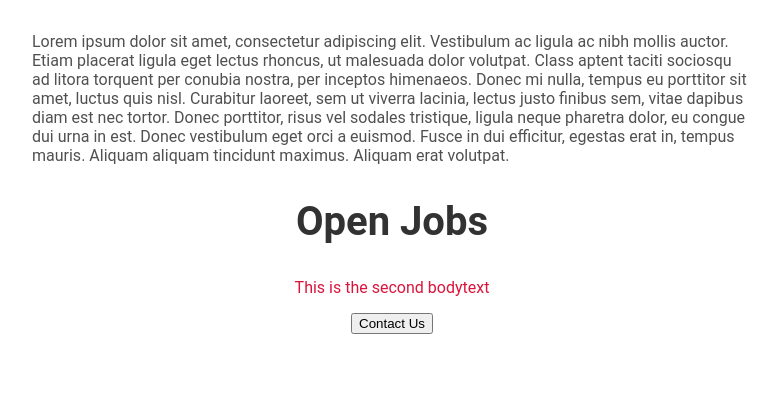
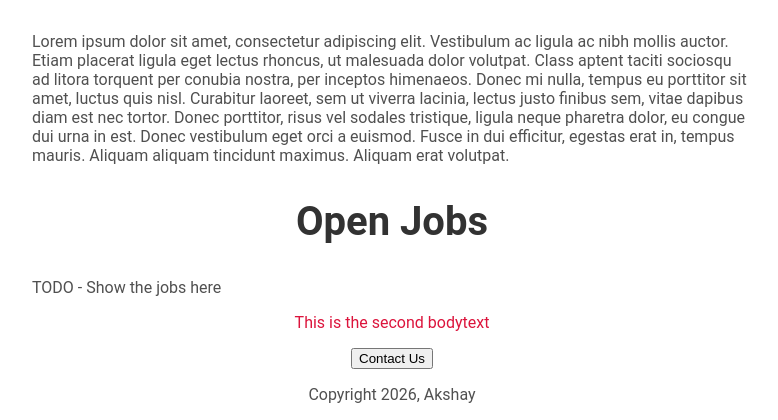
Before and after one commit to VennCoder/JCW, a Flask app: page / in a window 1280 px wide. Shown: the part 1121-1541 px from the top of the page, without its empty margins (248-1026 px from the left). Before the commit the page ends 1455 px from the top, so only its background shows below. Run offline with Flask 3, Linux system fonts and the light colour scheme.

Commit message:
Added HTML and CSS

```diff
--- a/templates/home.html
+++ b/templates/home.html
@@ -48,9 +48,11 @@
             <h2>About Careers</h2>
             <p>Lorem ipsum dolor sit amet, consectetur adipiscing elit. Vestibulum ac ligula ac nibh mollis auctor. Etiam placerat ligula eget lectus rhoncus, ut malesuada dolor volutpat. Class aptent taciti sociosqu ad litora torquent per conubia nostra, per inceptos himenaeos. Donec mi nulla, tempus eu porttitor sit amet, luctus quis nisl. Curabitur laoreet, sem ut viverra lacinia, lectus justo finibus sem, vitae dapibus diam est nec tortor. Donec porttitor, risus vel sodales tristique, ligula neque pharetra dolor, eu congue dui urna in est. Donec vestibulum eget orci a euismod. Fusce in dui efficitur, egestas erat in, tempus mauris. Aliquam aliquam tincidunt maximus. Aliquam erat volutpat.</p>
             <h2>Open Jobs</h2>
+            <p>TODO - Show the jobs here</p>
             <p class="bodytext">This is the second bodytext</p>
             <div style= "text-align:center;";>
                 <button id="contactButton">Contact Us</button>
+                <p> Copyright 2026, Akshay</p>
             </div>
         </div>
     </body>
```
